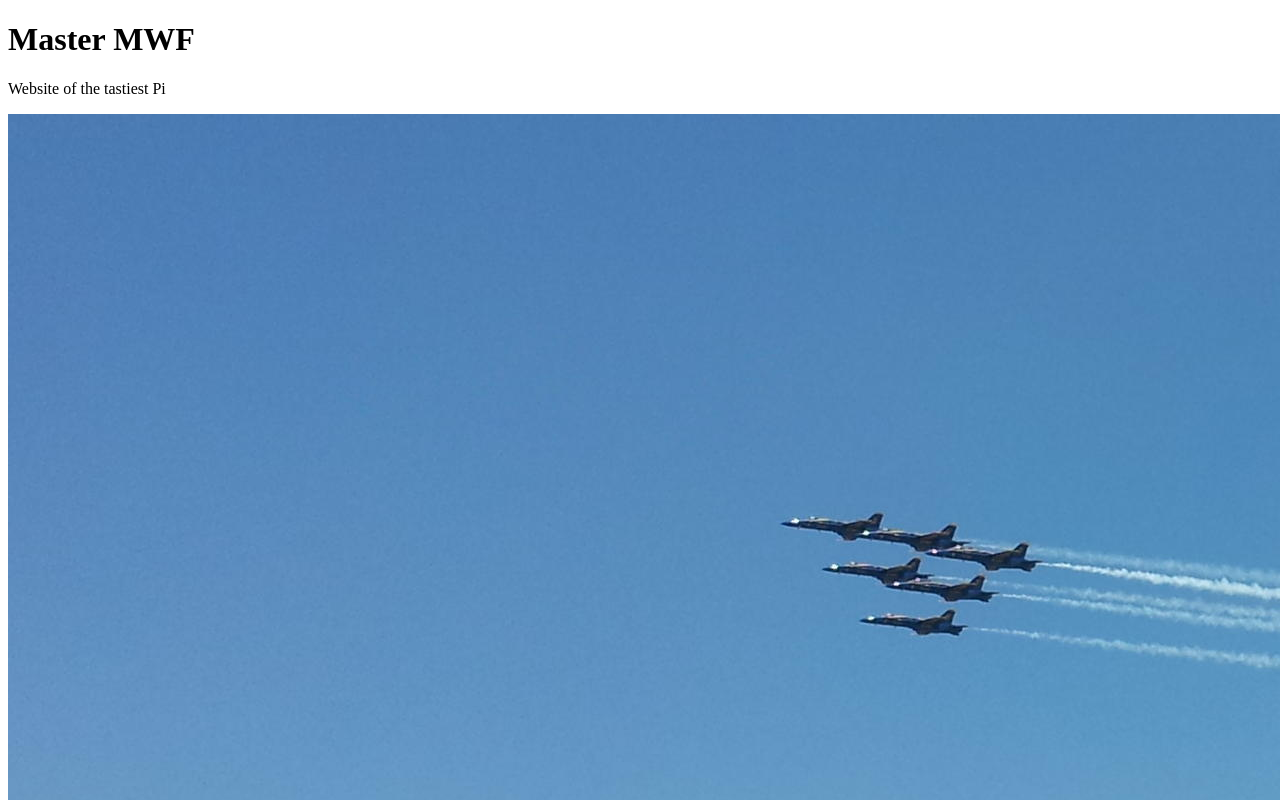
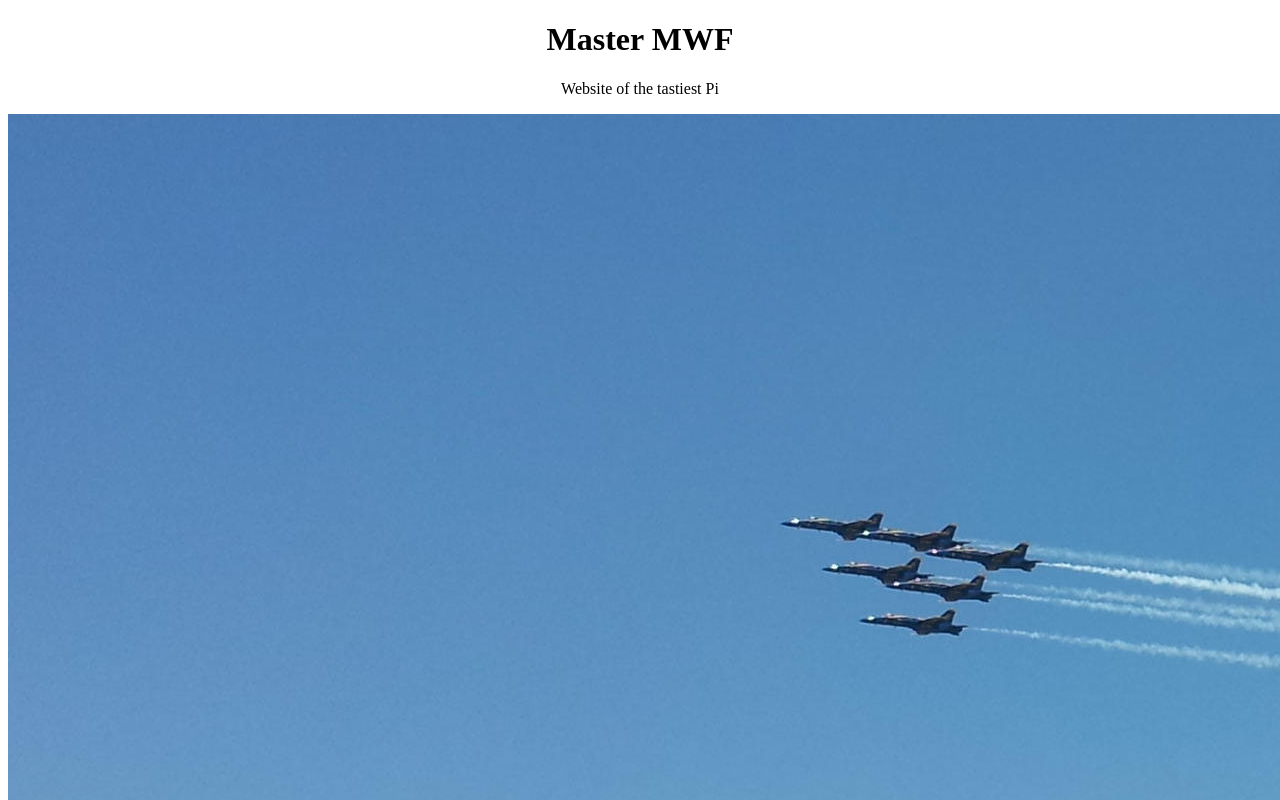
Before and after one commit to mastermwf/mastermwf.github.io, a plain HTML site: page index.html in a window 1280 px wide. Shown: the top 800 px of the page. Drawn offline with Linux system fonts and the light colour scheme.

Commit message:
Update index.html

```diff
--- a/index.html
+++ b/index.html
@@ -5,8 +5,10 @@
         <title>Master WMF</title>
   </head>
   <body>
-    <h1>Master MWF</h1>
-    <p>Website of the tastiest Pi</p>
+    <h1><center>Master MWF</center></h1>
+    <center>
+      <p>Website of the tastiest Pi</p>
+    </center>
     <img src="Blue_Angels.jpeg" alt="Blue Angels">
   </body>
 </html>
```
